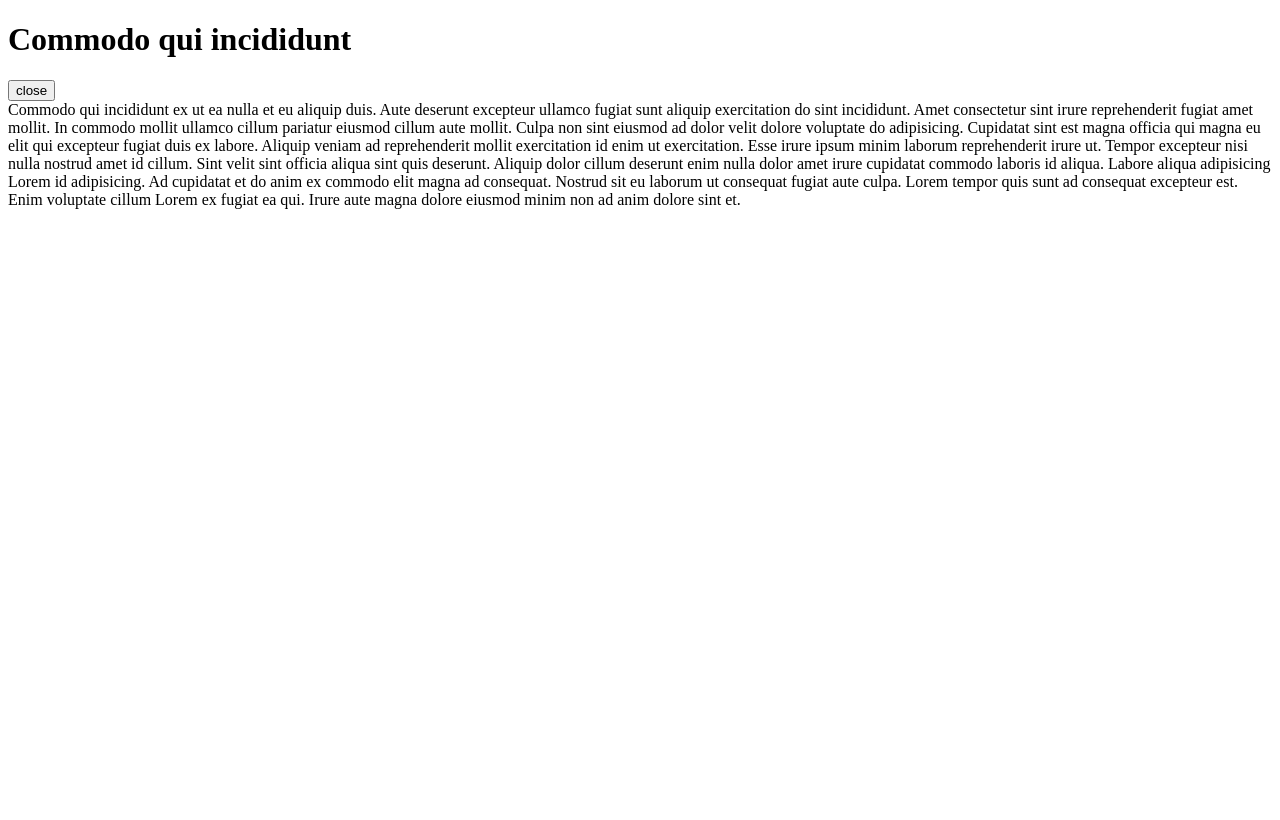
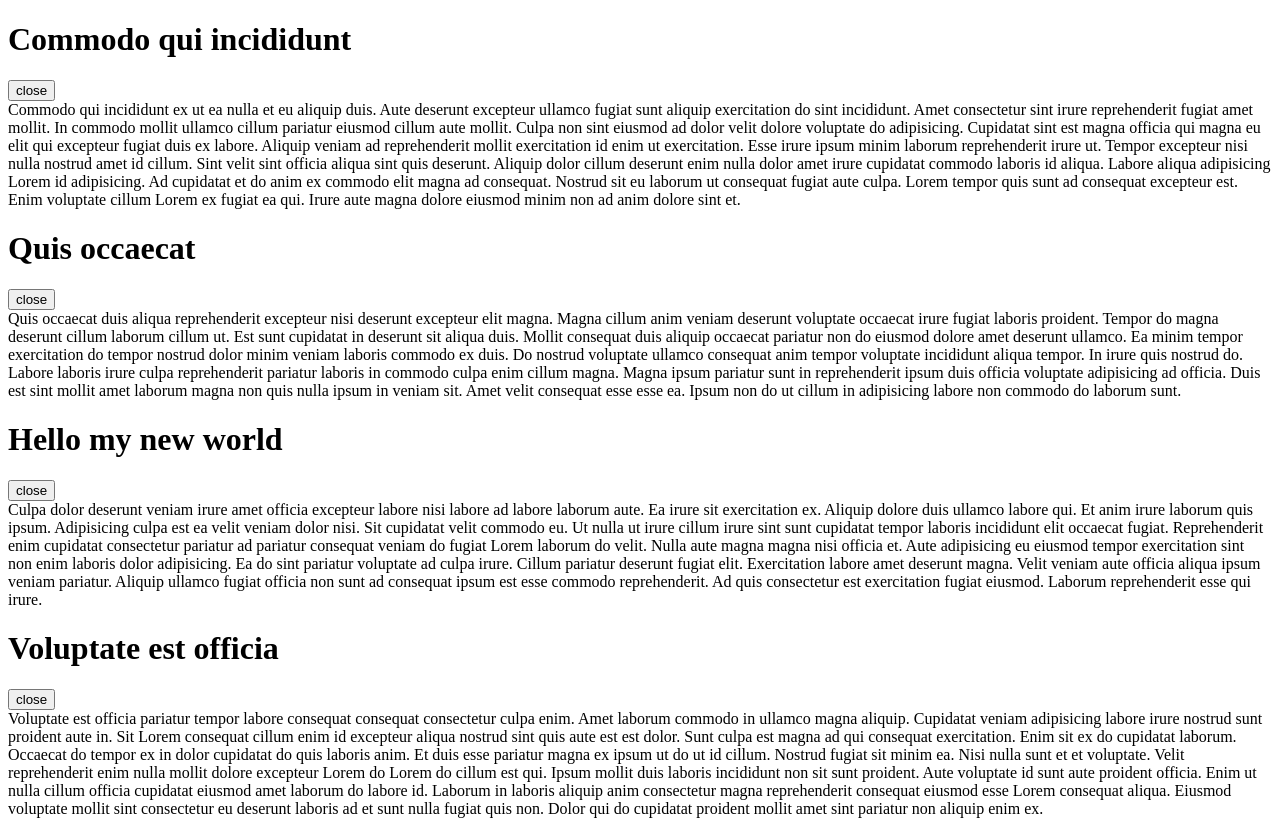
Before and after one commit to romabelka/ok-react, a React (Create React App) app: page / in a window 1280 px wide. Shown: the top 820 px of the page. Built offline with nearby package versions, Linux system fonts and the light colour scheme.

Commit message:
add article-list

```diff
--- /dev/null
+++ b/src/article-list.tsx
@@ -0,0 +1,21 @@
+import * as React from 'react'
+import Article, {IArticle} from './article'
+
+interface Props {
+    articles: IArticle[]
+}
+
+interface State {
+}
+
+export default class ArticleList extends React.Component<Props, State> {
+    render() {
+        return (
+            <div>
+                {this.props.articles.map((article) =>
+                    <Article article={article} key={article.id}/>
+                )}
+            </div>
+        )
+    }
+}
--- a/src/article.tsx
+++ b/src/article.tsx
@@ -1,6 +1,6 @@
 import * as React from 'react'
 
-interface IArticle {
+export interface IArticle {
     id: string
     title: string
     text: string
@@ -47,20 +47,6 @@ export default class Article extends React.Component<Props, State> {
             isOpen: !state.isOpen  //true -> false
         }))
 
-        this.setState(state => ({
-            isOpen: !state.isOpen  //false -> true
-        }))
-
-/*
-        this.setState({
-            isOpen: !this.state.isOpen  //true -> false
-        })
-        //true
-        this.setState({
-            isOpen: !this.state.isOpen  //true -> false
-        })
-*/
-
     }
 
     getBody() {
--- a/src/index.tsx
+++ b/src/index.tsx
@@ -1,6 +1,6 @@
 import * as React from 'react'
 import * as ReactDOM from 'react-dom'
-import Article from './article'
 import articles from './fixtures.json'
+import ArticleList from './article-list'
 
-ReactDOM.render(<Article article={articles[0]} />, document.getElementById('root'))
+ReactDOM.render(<ArticleList articles={articles} />, document.getElementById('root'))
```
